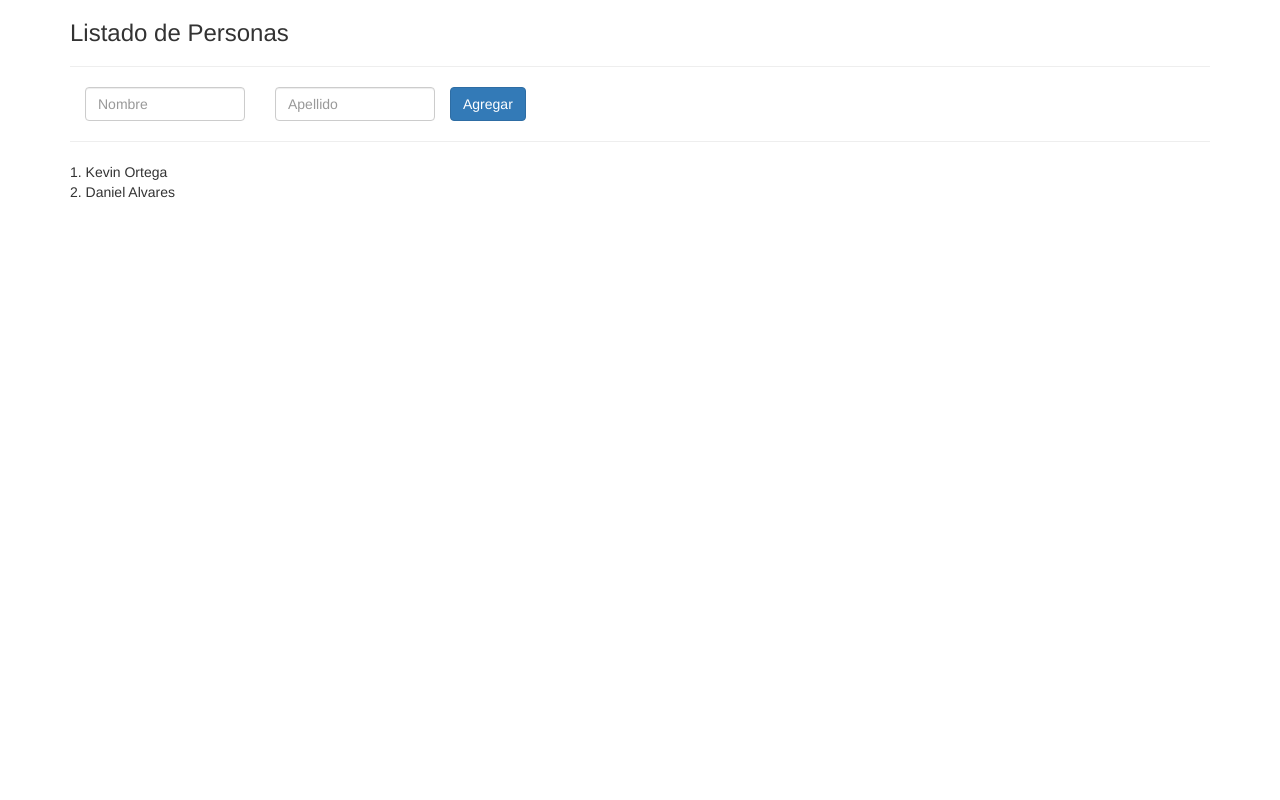
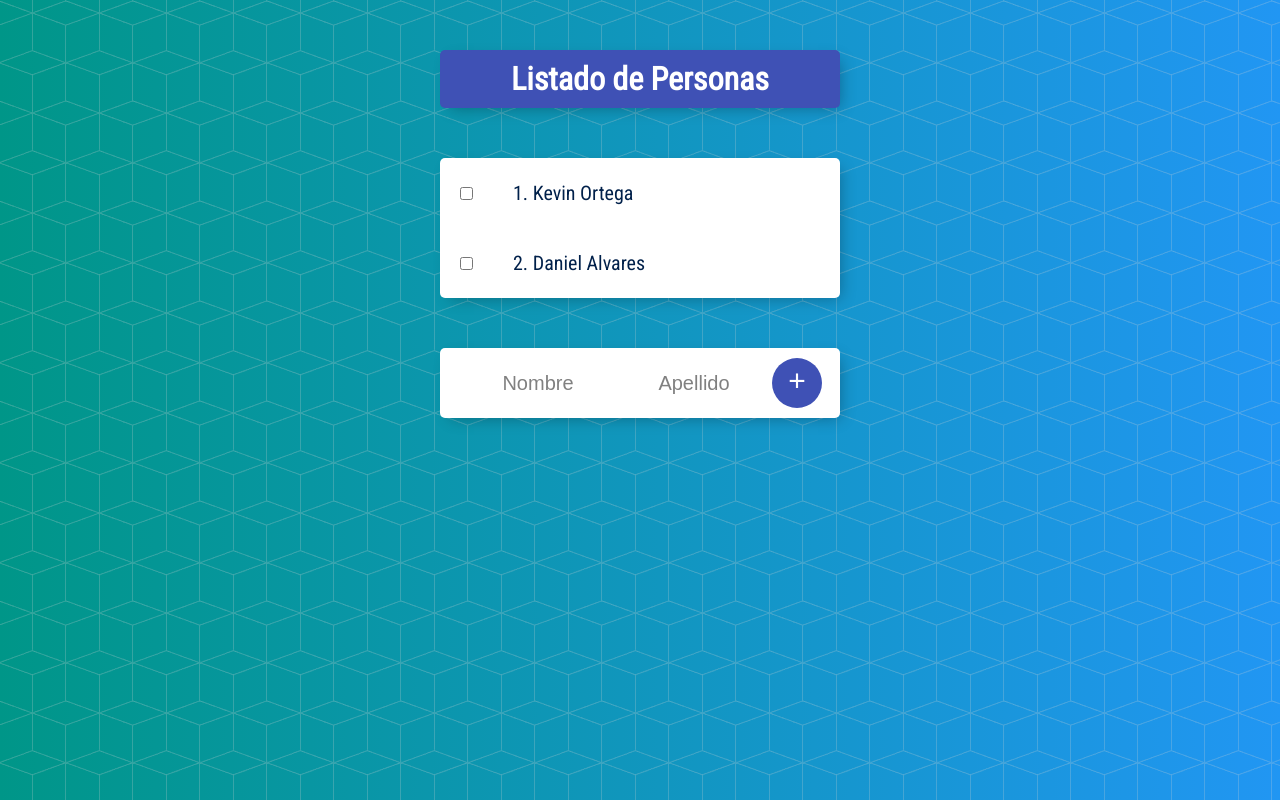
Before and after one commit to Jkeviin/System_add_people_Angular-Bootstrap, an Angular app: page / in a window 1280 px wide. Shown: the top 800 px of the page. Built offline with nearby package versions, Linux system fonts and the light colour scheme.

Commit message:
Mejor diseñoy de mas

```diff
--- a/angular.json
+++ b/angular.json
@@ -23,14 +23,9 @@
               "src/assets"
             ],
             "styles": [
-              "src/styles.css",
-              "node_modules/bootstrap/dist/css/bootstrap.min.css"
+              "src/styles.css"
             ],
-            "scripts": [
-              "node_modules/jquery/dist/jquery.min.js",
-              "node_modules/bootstrap/dist/js/bootstrap.min.js",
-              "node_modules/popper.js/dist/umd/popper.min.js"
-            ]
+            "scripts": []
           },
           "configurations": {
             "production": {
--- a/src/app/app.component.html
+++ b/src/app/app.component.html
@@ -1,18 +1,17 @@
-<div class="container">
-  <div class="col">
-    <h3>{{ titulo }}</h3>
-  </div>
-  <hr />
+<div class="box" id="heading">
+    <h1>{{ titulo }}</h1>
+</div>
   <!--  -->
-  <app-formulario
-  ><!--  Se utiliza el evento personalizado personaCreada porque es el que se emite desde el componente formulario -->
-    <!-- $event es el valor que se emite desde el componente formulario -->
-  </app-formulario>
-  <hr />
+<div class="box">
   <app-persona
-    *ngFor="let personaElemento of personas; let i = index"
-    [persona]="personaElemento"
-    [indice]="i"
-  >
-  </app-persona>
+  *ngFor="let personaElemento of personas; let i = index"
+  [persona]="personaElemento"
+  [indice]="i"
+  ></app-persona>
 </div>
+<div class="box">
+    <app-formulario>
+
+    </app-formulario>
+
+</div>
--- a/src/app/componentes/formulario/formulario.component.html
+++ b/src/app/componentes/formulario/formulario.component.html
@@ -1,32 +1,22 @@
-<form class="form-row">
-    <div class="form-group col-md-2">
-      <label class="sr-only">Nombre:</label>
+<form class="item">
       <input
         type="text"
         name="nombre"
         id="nombre"
         autocomplete="off"
         placeholder="Nombre"
-        class="form-control"
-        #nombreInput
+        [(ngModel)] = "nombreInput"
       />
-    </div>
-    <div class="form-group col-md-2">
-      <label class="sr-only">Apellido:</label>
       <input
         type="text"
         name="apellido"
         id="apellido"
         autocomplete="off"
         placeholder="Apellido"
-        class="form-control"
-        #apellidoInput
+        [(ngModel)] = "apellidoInput"
       />
-    </div>
-    <div class="col">
-      <button class="btn btn-primary" type="submit"
+      <button type="submit"
       (click)="agregarPersona()">
-        Agregar
+        +
       </button>
-    </div>
   </form>
--- a/src/app/componentes/formulario/formulario.component.ts
+++ b/src/app/componentes/formulario/formulario.component.ts
@@ -24,27 +24,28 @@ export class FormularioComponent {
         @Output() nombreDelCanal = new EventEmitter<string>();
   */
 
-/*
+
   nombreInput: string = '';
   apellidoInput: string = '';
-*/
+
 
   constructor(private loggingService: LoggingService,
-              private personasService: PersonasService){}  // Se agrega el servicio al constructor para poder usarlo, de lo contrario no se podria usar en el componente
+              private personasService: PersonasService){
+                this.personasService.saludar.subscribe(
+                  (indice : number) => alert("El indice es: " + indice));
+              }  // Se agrega el servicio al constructor para poder usarlo, de lo contrario no se podria usar en el componente
 
-  @ViewChild ('nombreInput') nombreInput: ElementRef; // ElementRef es un tipo de dato que permite acceder a los elementos del DOM
-  @ViewChild ('apellidoInput') apellidoInput: ElementRef;
+/*   @ViewChild ('nombreInput') nombreInput: ElementRef; // ElementRef es un tipo de dato que permite acceder a los elementos del DOM
+  @ViewChild ('apellidoInput') apellidoInput: ElementRef; */
 
   public agregarPersona(){
-    if(this.nombreInput.nativeElement.value != '' && this.apellidoInput.nativeElement.value != ''){
-      let persona1 = new Persona(this.nombreInput.nativeElement.value, this.apellidoInput.nativeElement.value);
+    if(this.nombreInput != '' && this.apellidoInput != ''){
+      let persona1 = new Persona(this.nombreInput, this.apellidoInput);
       // NativeElement es una propiedad que permite acceder al valor del elemento del DOM
       //this.personas.push(persona1);
       //this.personaCreada.emit(persona1); // Hace algo como un return de la persona creada al componente padre
       // En resumidas palabras, emite la persona creada al componente padre
       this.personasService.agregarPersona(persona1);
-      this.loggingService.enviarMensajeAConsola(`Enviamos persona con nombre: ${persona1.nombre} y apellido: ${persona1.apellido}`);
-
     }else{
       alert('Debe ingresar los datos');
     }
--- a/src/app/componentes/persona/persona.component.html
+++ b/src/app/componentes/persona/persona.component.html
@@ -1,7 +1,5 @@
-<div class="container">
-  <div class="row">
-    <div class="col">
-      <div>{{ indice + 1 }}. {{ persona.nombre }} {{ persona.apellido }}</div>
-    </div>
-  </div>
+
+<div class="item">
+  <input type="checkbox" (click)="emitirSaludo()">
+  <p>{{ indice + 1 }}. {{ persona.nombre }} {{ persona.apellido }}</p>
 </div>
--- a/src/app/componentes/persona/persona.component.ts
+++ b/src/app/componentes/persona/persona.component.ts
@@ -1,5 +1,6 @@
 import { Component, Input, OnInit } from '@angular/core';
 import { Persona } from 'src/app/persona.model';
+import { PersonasService } from 'src/app/personas.service';
 
 @Component({
   selector: 'app-persona',
@@ -11,9 +12,13 @@ export class PersonaComponent  implements OnInit{
   @Input() persona: Persona;  // @input permite recibir datos desde el componente padre
   @Input() indice: number;
 
-    constructor() { }
+  constructor(private personasService: PersonasService){}
 
   ngOnInit(): void {
   }
 
+  public emitirSaludo(){
+    this.personasService.saludar.emit(this.indice);
+  }
+
 }
--- a/src/app/personas.service.ts
+++ b/src/app/personas.service.ts
@@ -1,13 +1,21 @@
+import { LoggingService } from "./LoggingService.service";
 import { Persona } from "./persona.model";
+import { Injectable, EventEmitter } from "@angular/core";
 
+@Injectable() // Esto es para que se pueda inyectar el servicio en otros componentes, en pocas palabras, para que se pueda usar en otros componentes
 export class PersonasService {
     personas: Persona[] = [
         new Persona('Kevin', 'Ortega'),
         new Persona('Daniel', 'Alvares')
     ];
 
+    saludar = new EventEmitter <number>();
+
+    constructor (private loggingService: LoggingService){}
+
     public agregarPersona(persona: Persona) {
         // Recibe la persona creada en el componente hijo
+        this.loggingService.enviarMensajeAConsola(`Enviamos persona con nombre: ${persona.nombre} y apellido: ${persona.apellido}`) ;
         this.personas.push(persona);
     }
 }
--- a/src/styles.css
+++ b/src/styles.css
@@ -1 +1,90 @@
-/* You can add global styles to this file, and also import other style files */
+@import url('https://fonts.googleapis.com/css2?family=Roboto+Condensed&family=Sen:wght@400;700;800&display=swap');
+
+html {
+    background-color: #2196F3;
+    min-height: 1000px;
+    font-family: 'Roboto Condensed', sans-serif;
+    background: url(./assets/bg-pattern.png), #2196F3;
+    background: url(./assets/bg-pattern.png), -webkit-gradient(linear, right top, left top, from(#2196F3), to(#009688));
+    background: url(./assets/bg-pattern.png), linear-gradient(to left, #2196F3, #009688)
+  }
+
+  h1 {
+    color: #fff;
+    padding: 10px;
+  }
+
+  .box {
+    max-width: 400px;
+    margin: 50px auto;
+    background: white;
+    border-radius: 5px;
+    box-shadow: 5px 5px 15px -5px rgba(0, 0, 0, 0.3);
+  }
+
+  #heading {
+    background-color: #3F51B5;
+    text-align: center;
+  }
+
+  .item {
+    min-height: 70px;
+    display: flex;
+    align-items: center;
+    border-bottom: 1px solid #F1F1F1;
+  }
+
+  .item:last-child {
+    border-bottom: 0;
+  }
+
+
+  input[type="checkbox"] {
+    margin: 20px;
+  }
+
+  p {
+    margin: 0;
+    padding: 20px;
+    font-size: 20px;
+    font-weight: 200;
+    color: #00204a;
+  }
+
+  form {
+    text-align: center;
+    margin-left: 20px;
+  }
+
+  button {
+    min-height: 50px;
+    width: 50px;
+    border-radius: 50%;
+    border-color: transparent;
+    background-color: #3F51B5;
+    color: #fff;
+    font-size: 30px;
+    padding-bottom: 6px;
+    border-width: 0;
+  }
+
+  input[type="text"] {
+    text-align: center;
+    height: 60px;
+    top: 10px;
+    border: none;
+    background: transparent;
+    font-size: 20px;
+    font-weight: 200;
+    width: 40%;
+  }
+
+  input[type="text"]:focus {
+    outline: none;
+    box-shadow: inset 0 -3px 0 0 #3F51B5;
+  }
+
+  ::placeholder {
+    color: grey;
+    opacity: 1;
+  }
```
Also changed, not shown: src/assets/bg-pattern.png (added).
